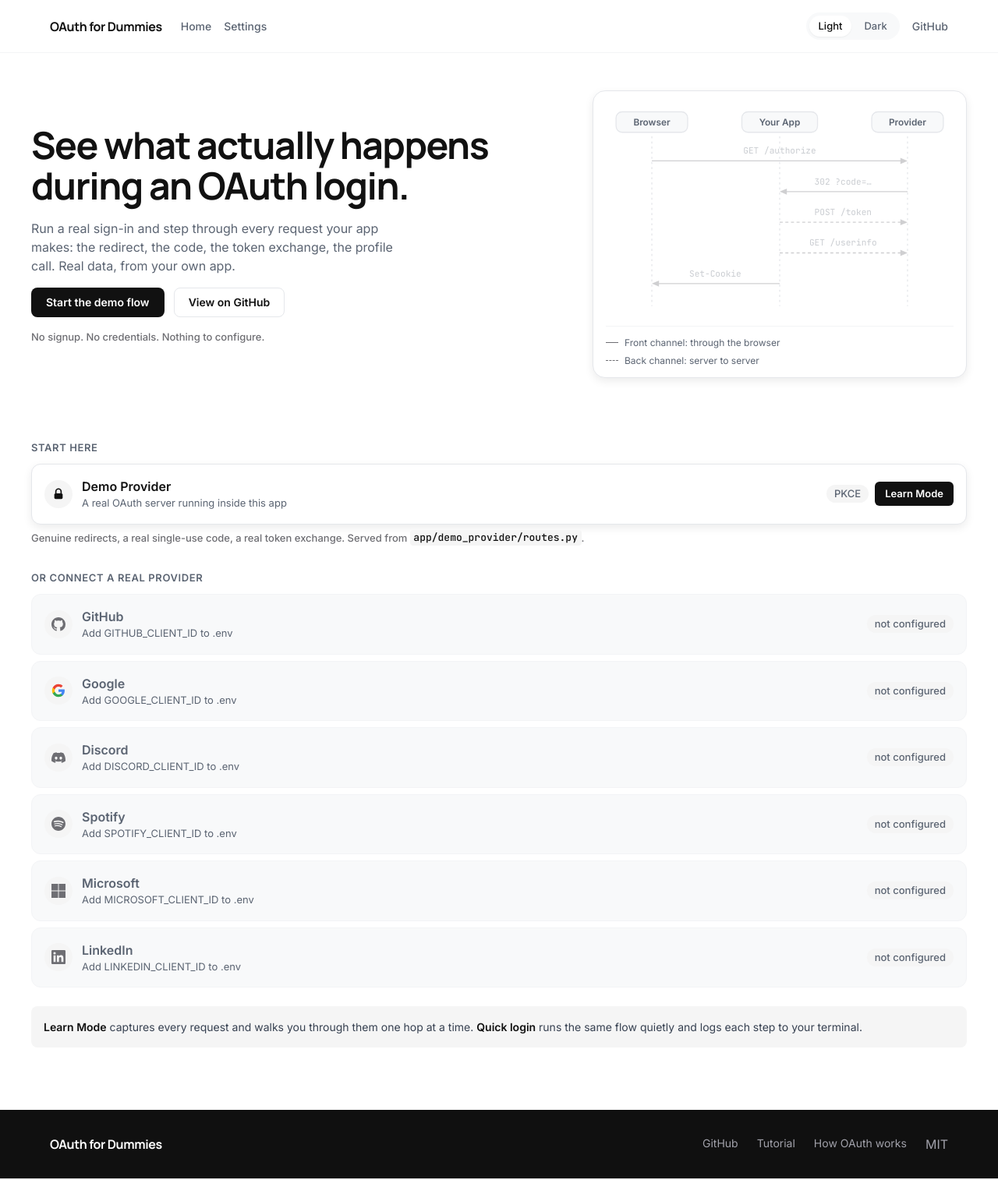
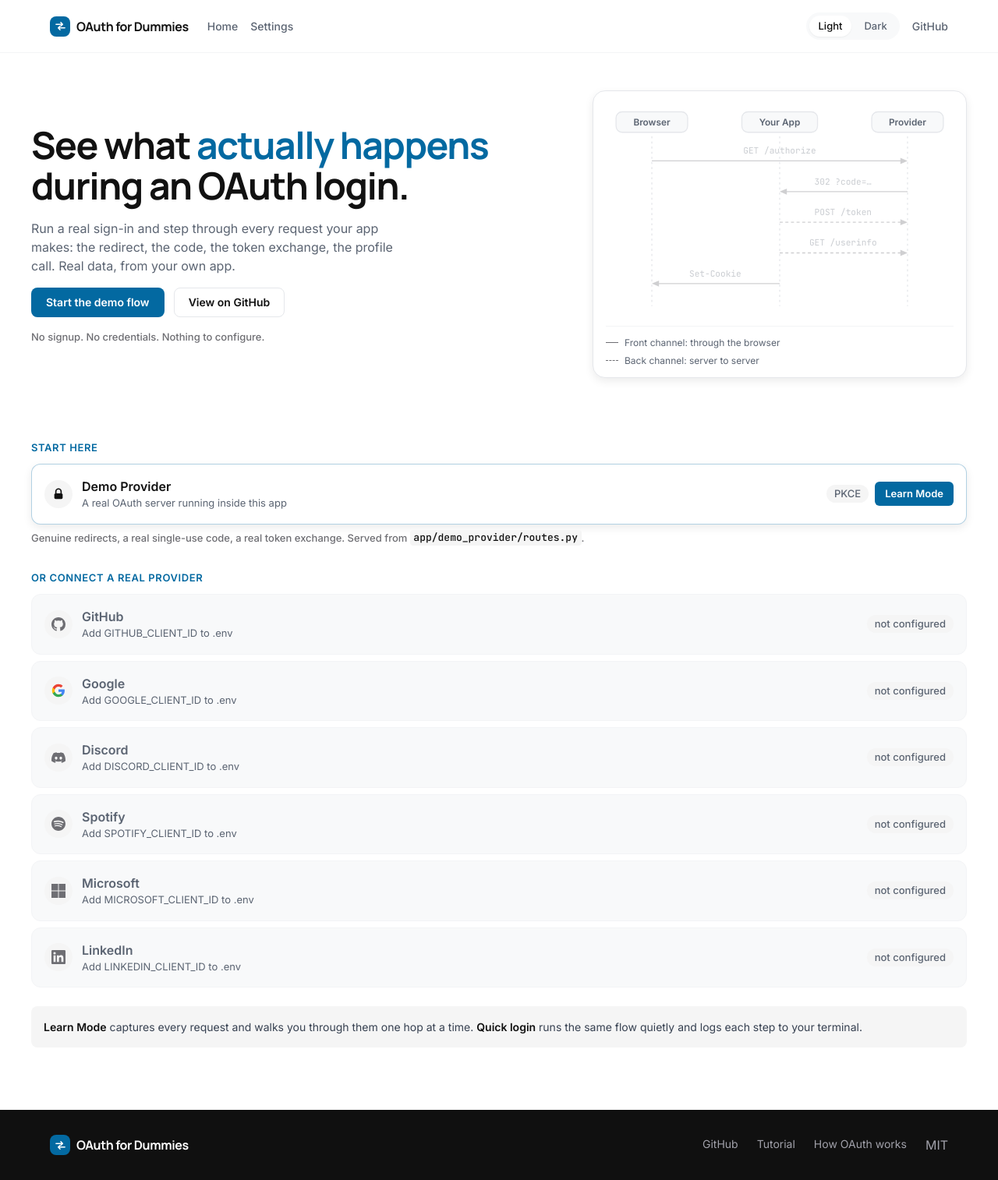
Before and after one commit to pranavkumaarofficial/oauth-for-dummies, a FastAPI app: page / in a window 1280 px wide. Shown: the whole page at 78% size. Run offline with FastAPI, Linux system fonts and the light colour scheme.

Commit message:
Give the interface a three-color palette
The monochrome reading was too flat. Added color, but kept it to three hues
and gave each one a single job, so nothing is colored for decoration.

  azure    brand and front channel   logo, primary buttons, eyebrows, the
                                     active step, links, and the hops that
                                     travel through the browser
  emerald  back channel              server-to-server hops, verified states
  amber    sensitive                 secrets, verifiers, access tokens

Brand and front channel share the azure on purpose. Two near-identical blues
carrying different meanings would look busy and teach nothing.

This departs from Cal.com in one respect worth naming: its action layer is
monochrome and the guidance says not to put accent colors on primary CTAs. The
hues are still from Cal's own families, pulled to weights that pass contrast.

Also added a logo mark, two arrows going out and back, which is the flow the
whole project is about. It sits in the top bar and the footer. Eyebrow labels
now carry the brand color, which frames every heading without touching the
readability of the heading itself, and the home hero colors one phrase.

The diagram, the step rail and the panel badges now read from the same channel
attribute, so an active hop, its step in the rail, and its badge all show the
same color at once. Keyboard focus rings follow the brand.

Every text color checked against WCAG AA in both themes. Lowest is amber on
white at 5.02:1.

Co-Authored-By: Claude Opus 5 <noreply@anthropic.com>

```diff
--- a/app/static/learn.css
+++ b/app/static/learn.css
@@ -38,7 +38,7 @@
     stroke-width: 1;
     transition: fill var(--ease), stroke var(--ease);
 }
-.actor.is-active .actor-node { fill: var(--ink); stroke: var(--ink); }
+.actor.is-active .actor-node { fill: var(--brand); stroke: var(--brand); }
 
 .actor-label {
     font-family: var(--font);
@@ -57,11 +57,16 @@
 .hop.is-active { opacity: 1; }
 
 .hop-line { stroke: var(--muted-soft); stroke-width: 1; transition: stroke var(--ease), stroke-width var(--ease); }
-.hop.is-active .hop-line { stroke: var(--ink); stroke-width: 1.5; }
 .hop-line.is-back { stroke-dasharray: 3 2.5; }
 
 .hop-head { fill: var(--muted-soft); transition: fill var(--ease); }
-.hop.is-active .hop-head { fill: var(--ink); }
+
+/* An active hop takes the color of its channel, so the diagram, the rail
+   and the badge on the panel all say the same thing at once. */
+.hop.is-active[data-channel="front"] .hop-line { stroke: var(--front); stroke-width: 1.5; }
+.hop.is-active[data-channel="front"] .hop-head { fill: var(--front); }
+.hop.is-active[data-channel="back"]  .hop-line { stroke: var(--back);  stroke-width: 1.5; }
+.hop.is-active[data-channel="back"]  .hop-head { fill: var(--back); }
 
 .hop-label {
     font-family: var(--mono);
@@ -104,7 +109,7 @@
     transition: background var(--ease), color var(--ease);
 }
 .step-item:hover { background: var(--surface-soft); color: var(--ink); }
-.step-item.is-active { background: var(--surface-card); color: var(--ink); }
+.step-item.is-active { background: var(--brand-dim); color: var(--ink); }
 
 .step-index {
     display: grid;
@@ -118,8 +123,13 @@
     color: var(--muted-soft);
     transition: background var(--ease), color var(--ease), border-color var(--ease);
 }
-.step-item.is-active .step-index { background: var(--ink); border-color: var(--ink); color: var(--canvas); }
-.step-item.is-past .step-index { border-color: var(--muted-soft); color: var(--muted); }
+.step-item.is-active .step-index { background: var(--brand); border-color: var(--brand); color: #fff; }
+[data-theme="dark"] .step-item.is-active .step-index { color: var(--on-primary); }
+.step-item.is-past .step-index { border-color: var(--back); color: var(--back); }
+
+/* Channel labels borrow the hop colors, so the rail and the diagram agree. */
+.step-item[data-channel="front"] .step-channel { color: var(--front); }
+.step-item[data-channel="back"] .step-channel { color: var(--back); }
 
 .step-name { font-size: 14px; font-weight: 500; }
 .step-item.is-active .step-name { font-weight: 600; }
--- a/app/static/style.css
+++ b/app/static/style.css
@@ -43,27 +43,51 @@
        tell one kind of value from another, never for decoration. */
     --data-key: #5b6472;
     --data-value: #111111;
-    --data-url: #1d4ed8;
-    --data-secret: #a1560f;
-    --data-verified: #047857;
+    --data-url: var(--front);
+    --data-secret: var(--sensitive);
+    --data-verified: var(--back);
 
-    /* Action layer: monochrome by design */
-    --primary: #111111;
-    --primary-active: #242424;
+    /* ---- The palette. Three colors, each with one job. ----
 
-    /* Accent, used sparely */
-    --brand-accent: #3b82f6;
+       Cal's action layer is monochrome and its accents are reserved for
+       badges. We depart from that deliberately so the interface has some
+       life, but no further than three hues.
 
-    /* Badge pastels: badges and product fragments only, never CTAs */
-    --badge-orange: #fb923c;
-    --badge-pink: #ec4899;
-    --badge-violet: #8b5cf6;
-    --badge-emerald: #34d399;
+       azure    brand + front channel   logo, buttons, eyebrows, active
+                                        step, links, browser-visible hops
+       emerald  back channel            server-to-server hops, verified
+       amber    sensitive               secrets, verifiers, tokens
+
+       Brand and front channel share the azure on purpose. Giving them
+       separate blues would put two near-identical colors on screen with
+       different meanings, which teaches nothing and just looks busy.
+
+       A color never appears without meaning one of those three things.
+       Everything else is neutral. */
+    --brand: #0369a1;
+    --brand-hover: #075985;
+    --brand-dim: rgba(14, 165, 233, 0.11);
+    --brand-line: rgba(3, 105, 161, 0.30);
+
+    --front: var(--brand);
+    --front-dim: var(--brand-dim);
+
+    --back: #047857;
+    --back-dim: rgba(5, 150, 105, 0.12);
+
+    --sensitive: #b45309;
+    --sensitive-dim: rgba(180, 83, 9, 0.10);
+
+    /* Action layer now carries the brand */
+    --primary: var(--brand);
+    --primary-active: var(--brand-hover);
+
+    --brand-accent: var(--front);
 
     /* Semantic */
-    --success: #10b981;
-    --warning: #f59e0b;
-    --error: #ef4444;
+    --success: var(--back);
+    --warning: #b45309;
+    --error: #dc2626;
 
     /* Spacing: 4px base */
     --s-xxs: 4px;  --s-xs: 8px;   --s-sm: 12px;  --s-md: 16px;
@@ -152,14 +195,19 @@ h3 { font-size: 22px; line-height: 1.3;  letter-spacing: -0.3px; }
 .muted { color: var(--muted); }
 .muted-soft { color: var(--muted-soft); }
 
+/* Eyebrows sit above every h1, so coloring them frames each heading
+   without touching the readability of the heading itself. */
 .eyebrow {
     font-size: 13px;
     font-weight: 600;
     line-height: 1.4;
-    color: var(--muted);
+    color: var(--brand);
     text-transform: uppercase;
     letter-spacing: 0.6px;
 }
+
+/* One colored phrase in the hero headline. Once per page, never more. */
+.accent { color: var(--brand); }
 
 code, .mono {
     font-family: var(--mono);
@@ -205,6 +253,9 @@ a:hover { text-decoration: underline; }
     gap: var(--s-md);
 }
 .wordmark {
+    display: inline-flex;
+    align-items: center;
+    gap: var(--s-xs);
     font-family: var(--display);
     font-weight: 700;
     font-size: 16px;
@@ -212,6 +263,20 @@ a:hover { text-decoration: underline; }
     color: var(--ink);
 }
 .wordmark:hover { text-decoration: none; }
+
+/* The mark is the flow in miniature: a hop out, a hop back. */
+.logo-mark {
+    display: grid;
+    place-items: center;
+    width: 26px;
+    height: 26px;
+    flex-shrink: 0;
+    border-radius: var(--r-md);
+    background: var(--brand);
+    color: #ffffff;
+}
+[data-theme="dark"] .logo-mark { color: var(--on-primary); }
+.logo-mark svg { width: 15px; height: 15px; }
 .topbar-spacer { flex: 1; }
 
 .topbar-nav { display: flex; gap: var(--s-md); margin-left: var(--s-xs); }
@@ -479,7 +550,7 @@ a:hover { text-decoration: underline; }
     border-radius: var(--r-lg);
     margin-bottom: var(--s-xs);
 }
-.provider-featured { box-shadow: var(--shadow-md); }
+.provider-featured { box-shadow: var(--shadow-md); border-color: var(--brand-line); }
 .provider-off { background: var(--surface-soft); border-color: var(--hairline-soft); }
 
 .provider-mark {
--- a/app/templates/_flow_diagram.html
+++ b/app/templates/_flow_diagram.html
@@ -31,35 +31,35 @@
   </g>
 
   {# ---- 1. Browser is redirected to the provider ---- #}
-  <g class="hop" data-hop="1">
+  <g class="hop" data-hop="1" data-channel="front">
     <text class="hop-label" x="170" y="49" text-anchor="middle">GET /authorize</text>
     <line class="hop-line" x1="45" y1="56" x2="290" y2="56"/>
     <polygon class="hop-head" points="295,56 288,53 288,59"/>
   </g>
 
   {# ---- 2. Provider returns the code through the browser ---- #}
-  <g class="hop" data-hop="2">
+  <g class="hop" data-hop="2" data-channel="front">
     <text class="hop-label" x="232" y="79" text-anchor="middle">302 ?code=…</text>
     <line class="hop-line" x1="295" y1="86" x2="175" y2="86"/>
     <polygon class="hop-head" points="170,86 177,83 177,89"/>
   </g>
 
   {# ---- 3. Back channel, the secret never reaches the browser ---- #}
-  <g class="hop" data-hop="3">
+  <g class="hop" data-hop="3" data-channel="back">
     <text class="hop-label" x="232" y="109" text-anchor="middle">POST /token</text>
     <line class="hop-line is-back" x1="170" y1="116" x2="290" y2="116"/>
     <polygon class="hop-head" points="295,116 288,113 288,119"/>
   </g>
 
   {# ---- 4. Back channel again ---- #}
-  <g class="hop" data-hop="4">
+  <g class="hop" data-hop="4" data-channel="back">
     <text class="hop-label" x="232" y="139" text-anchor="middle">GET /userinfo</text>
     <line class="hop-line is-back" x1="170" y1="146" x2="290" y2="146"/>
     <polygon class="hop-head" points="295,146 288,143 288,149"/>
   </g>
 
   {# ---- 5. Session handed back to the browser ---- #}
-  <g class="hop" data-hop="5">
+  <g class="hop" data-hop="5" data-channel="front">
     <text class="hop-label" x="107" y="169" text-anchor="middle">Set-Cookie</text>
     <line class="hop-line" x1="170" y1="176" x2="50" y2="176"/>
     <polygon class="hop-head" points="45,176 52,173 52,179"/>
--- a/app/templates/_footer.html
+++ b/app/templates/_footer.html
@@ -1,7 +1,16 @@
 {# The dark footer closes every page: the only dark surface in the light theme. #}
 <footer class="site-footer">
   <div class="container">
-    <span class="wordmark">OAuth for Dummies</span>
+    <span class="wordmark">
+      <span class="logo-mark">
+        <svg viewBox="0 0 16 16" fill="none" stroke="currentColor" stroke-width="1.6"
+             stroke-linecap="round" stroke-linejoin="round" aria-hidden="true">
+          <path d="M2 5.5h8.5M8.5 3l2.5 2.5L8.5 8"/>
+          <path d="M14 10.5H5.5M7.5 8L5 10.5 7.5 13"/>
+        </svg>
+      </span>
+      OAuth for Dummies
+    </span>
     <nav class="footer-links">
       <a href="https://github.com/pranavkumaarofficial/oauth-for-dummies">GitHub</a>
       <a href="https://github.com/pranavkumaarofficial/oauth-for-dummies/blob/main/docs/tutorial.md">Tutorial</a>
--- a/app/templates/_topbar.html
+++ b/app/templates/_topbar.html
@@ -1,6 +1,15 @@
 <header class="topbar">
   <div class="topbar-inner">
-    <a href="/" class="wordmark">OAuth for Dummies</a>
+    <a href="/" class="wordmark">
+      <span class="logo-mark">
+        <svg viewBox="0 0 16 16" fill="none" stroke="currentColor" stroke-width="1.6"
+             stroke-linecap="round" stroke-linejoin="round" aria-hidden="true">
+          <path d="M2 5.5h8.5M8.5 3l2.5 2.5L8.5 8"/>
+          <path d="M14 10.5H5.5M7.5 8L5 10.5 7.5 13"/>
+        </svg>
+      </span>
+      OAuth for Dummies
+    </a>
     <nav class="topbar-nav">
       <a class="nav-link" href="/">Home</a>
       <a class="nav-link" href="/settings">Settings</a>
--- a/app/templates/index.html
+++ b/app/templates/index.html
@@ -14,7 +14,7 @@
     <div class="container band">
         <div style="display:grid; grid-template-columns: 7fr 5fr; gap: var(--s-xxl); align-items:center;" class="hero-split">
             <div class="stack">
-                <h1>See what actually happens<br>during an OAuth login.</h1>
+                <h1>See what <span class="accent">actually happens</span><br>during an OAuth login.</h1>
                 <p class="body-md muted" style="max-width: 46ch;">
                     Run a real sign-in and step through every request your app makes: the
                     redirect, the code, the token exchange, the profile call. Real data, from
--- a/app/templates/settings.html
+++ b/app/templates/settings.html
@@ -61,7 +61,7 @@
                 {% else %}
                 <span class="badge">not configured</span>
                 {% endif %}
-                {% if p.uses_pkce %}<span class="badge badge-code">PKCE</span>{% endif %}
+                {% if p.uses_pkce %}<span class="badge badge-brand">PKCE</span>{% endif %}
                 <span class="setup-chevron"></span>
             </summary>
 
```
Also changed, not shown: other parts of app/static/style.css (+39 -14 lines), app/templates/learn_result.html (+6 -6 lines).
